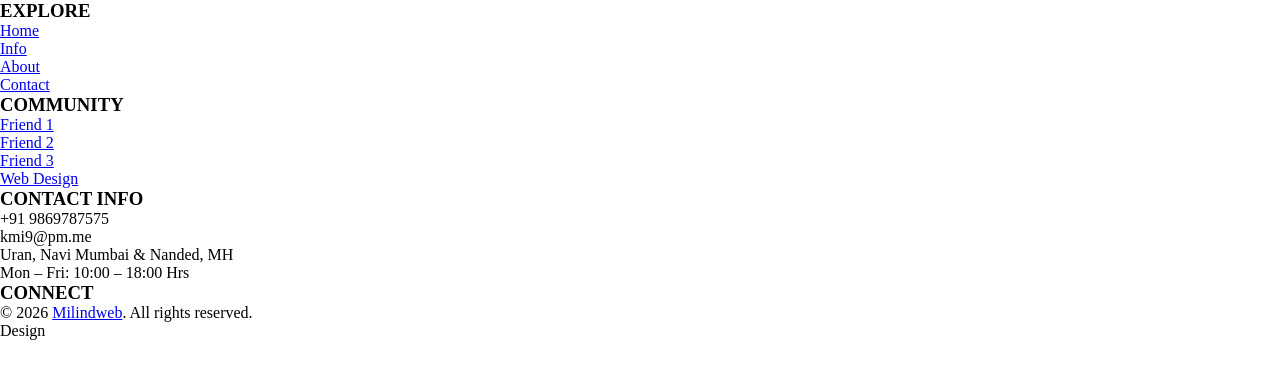
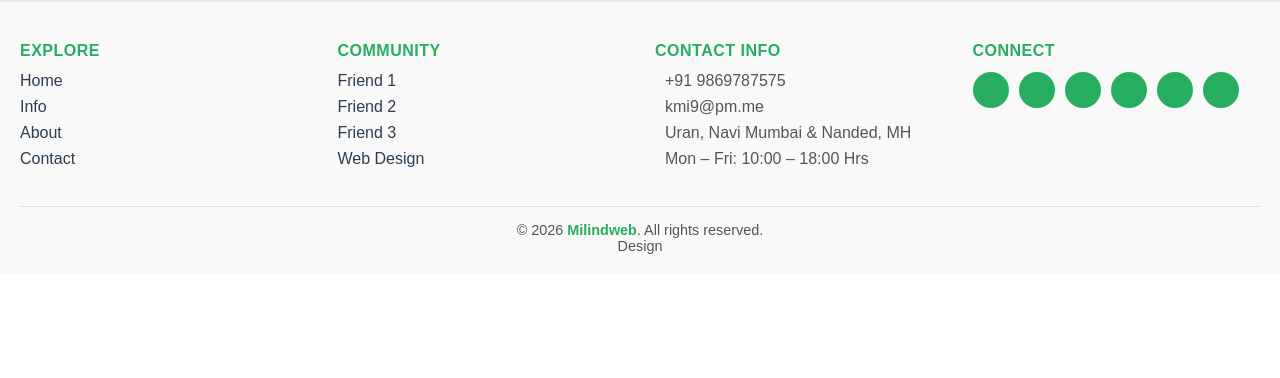
Before and after one commit to milindweb/drakanksha, a plain HTML site: page footer.html in a window 1280 px wide. Drawn offline with Linux system fonts and the light colour scheme.

Commit message:
Update headerfooter.css

```diff
--- a/css/headerfooter.css
+++ b/css/headerfooter.css
@@ -1,9 +1,23 @@
-/* Reset */
-* { margin: 0; padding: 0; box-sizing: border-box; }
+/* ===========================
+   GLOBAL STYLES
+=========================== */
+* {
+  margin: 0;
+  padding: 0;
+  box-sizing: border-box;
+}
 
+body {
+  font-family: Arial, sans-serif;
+  color: #2c3e50;
+}
+
+/* ===========================
+   HEADER STYLES
+=========================== */
 .hf-header {
   background: #fff;
-  box-shadow: 0 2px 10px rgba(0,0,0,0.1);
+  box-shadow: 0 2px 10px rgba(0, 0, 0, 0.1);
   position: sticky;
   top: 0;
   z-index: 100;
@@ -16,7 +30,7 @@
   padding: 12px 20px;
 }
 
-/* Logo Section */
+/* Logo */
 .hf-logo-section {
   display: flex;
   align-items: center;
@@ -63,7 +77,7 @@
   color: #27ae60;
 }
 
-/* Mobile Toggle */
+/* Mobile Menu Toggle */
 .hf-mobile-toggle {
   display: none;
   flex-direction: column;
@@ -87,12 +101,15 @@
   right: -100%;
   width: 70%;
   height: 100%;
-  box-shadow: -2px 0 10px rgba(0,0,0,0.1);
+  box-shadow: -2px 0 10px rgba(0, 0, 0, 0.1);
   transition: right 0.3s ease;
   padding: 60px 20px;
+  z-index: 200;
 }
 
-.hf-mobile-menu.active { right: 0; }
+.hf-mobile-menu.active {
+  right: 0;
+}
 
 .hf-mobile-nav-list {
   list-style: none;
@@ -108,7 +125,9 @@
   font-size: 1.1em;
 }
 
-.hf-mobile-nav-link:hover { color: #27ae60; }
+.hf-mobile-nav-link:hover {
+  color: #27ae60;
+}
 
 /* Overlay */
 .hf-mobile-overlay {
@@ -118,14 +137,141 @@
   left: 0;
   width: 100%;
   height: 100%;
-  background: rgba(0,0,0,0.5);
-  z-index: 90;
+  background: rgba(0, 0, 0, 0.5);
+  z-index: 150;
 }
 
-.hf-mobile-overlay.active { display: block; }
+.hf-mobile-overlay.active {
+  display: block;
+}
 
 /* Responsive */
 @media (max-width: 768px) {
-  .hf-nav-menu { display: none; }
-  .hf-mobile-toggle { display: flex; }
+  .hf-nav-menu {
+    display: none;
+  }
+
+  .hf-mobile-toggle {
+    display: flex;
+  }
 }
+
+/* ===========================
+   FOOTER STYLES
+=========================== */
+.hf-footer {
+  background: #f9f9f9;
+  padding: 40px 20px 20px;
+  color: #2c3e50;
+  border-top: 2px solid #eaeaea;
+}
+
+.hf-footer-grid {
+  display: grid;
+  grid-template-columns: repeat(auto-fit, minmax(250px, 1fr));
+  gap: 30px;
+  margin-bottom: 30px;
+}
+
+.hf-footer-col h3 {
+  font-size: 1em;
+  margin-bottom: 12px;
+  color: #27ae60;
+  text-transform: uppercase;
+  letter-spacing: 0.5px;
+}
+
+.hf-footer-links {
+  list-style: none;
+  padding: 0;
+}
+
+.hf-footer-links li {
+  margin-bottom: 8px;
+}
+
+.hf-footer-links a {
+  text-decoration: none;
+  color: #2c3e50;
+  transition: color 0.3s;
+}
+
+.hf-footer-links a:hover {
+  color: #27ae60;
+}
+
+/* Contact Info */
+.hf-contact-info {
+  list-style: none;
+  padding: 0;
+}
+
+.hf-contact-info li {
+  display: flex;
+  align-items: center;
+  gap: 10px;
+  margin-bottom: 8px;
+  color: #555;
+}
+
+.hf-contact-info i {
+  color: #27ae60;
+}
+
+/* Social Icons */
+.hf-social-icons {
+  display: flex;
+  flex-wrap: wrap;
+  gap: 10px;
+}
+
+.hf-social-icon {
+  color: #fff;
+  background: #27ae60;
+  width: 36px;
+  height: 36px;
+  display: flex;
+  justify-content: center;
+  align-items: center;
+  border-radius: 50%;
+  transition: background 0.3s;
+}
+
+.hf-social-icon:hover {
+  background: #2ecc71;
+}
+
+/* Footer Bottom */
+.hf-footer-bottom {
+  text-align: center;
+  font-size: 0.9em;
+  color: #555;
+  border-top: 1px solid #e0e0e0;
+  padding-top: 15px;
+}
+
+.hf-footer-link {
+  color: #27ae60;
+  text-decoration: none;
+  font-weight: 600;
+}
+
+.hf-footer-link:hover {
+  text-decoration: underline;
+}
+
+/* Responsive Footer */
+@media (max-width: 768px) {
+  .hf-footer-grid {
+    grid-template-columns: 1fr;
+  }
+  .hf-footer {
+    text-align: center;
+  }
+  .hf-contact-info li {
+    justify-content: center;
+  }
+  .hf-social-icons {
+    justify-content: center;
+  }
+}
```
